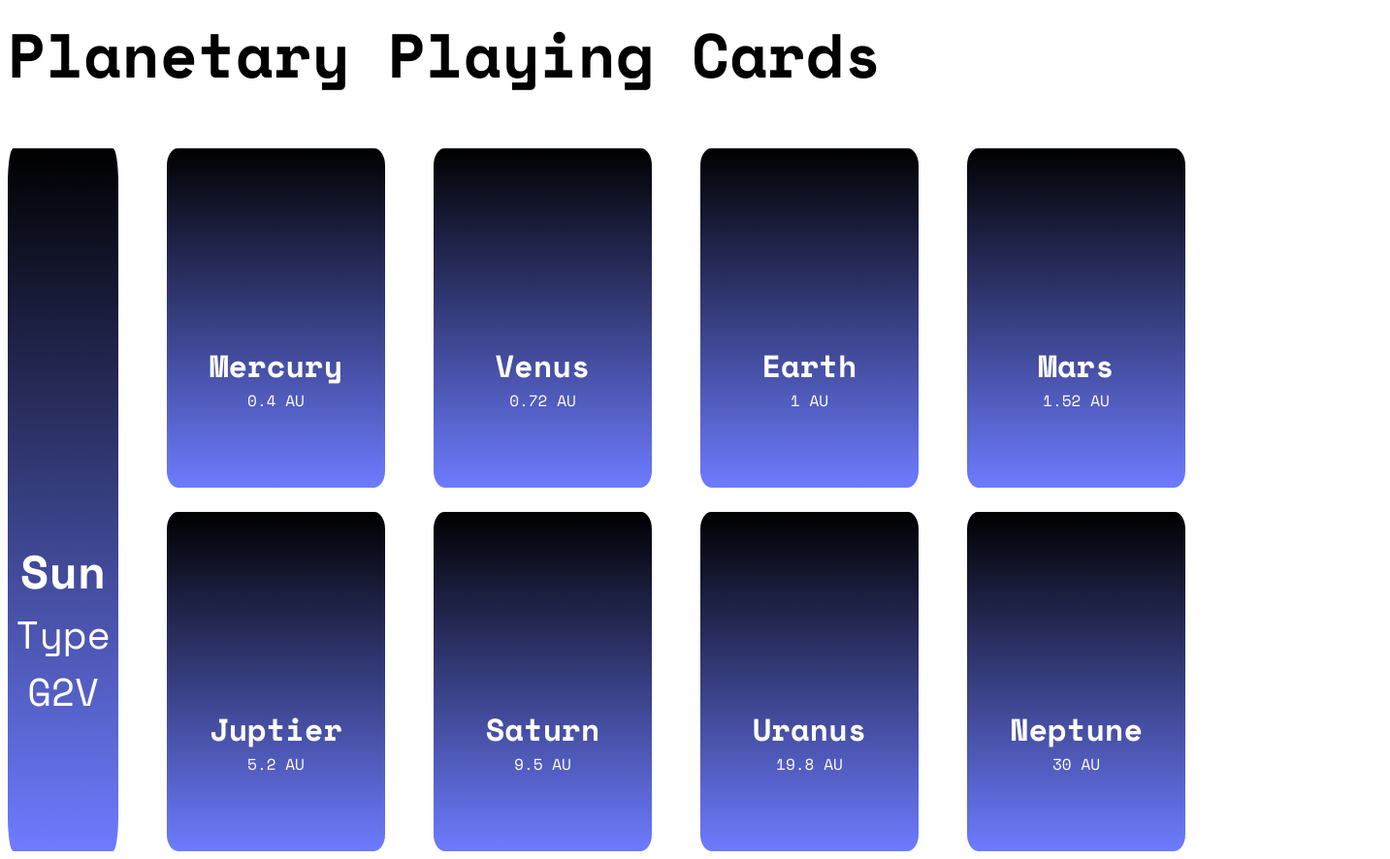
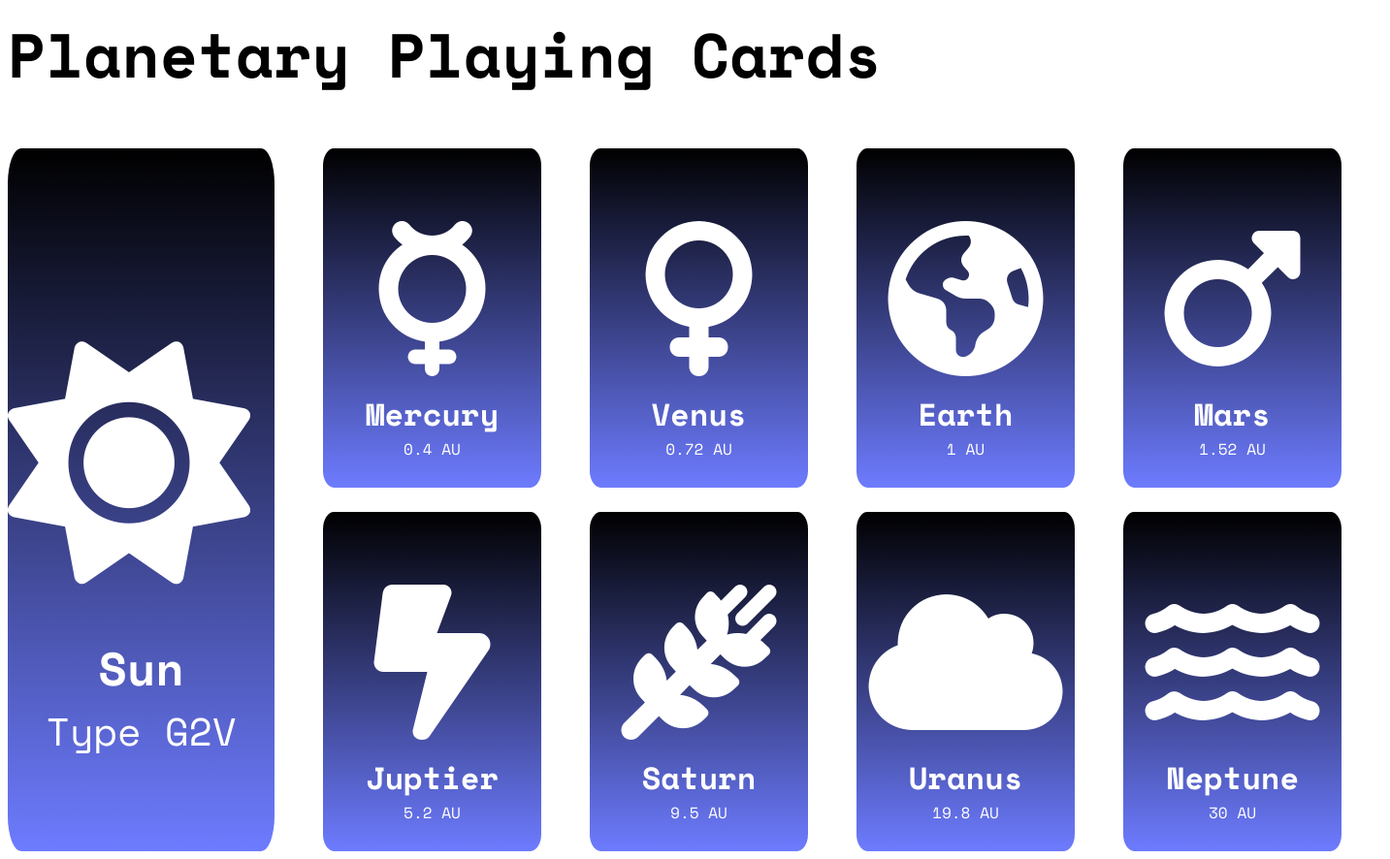
Before and after one commit to timmsale/Challenge-1-Planetary-Baseball-Cards, a plain HTML site: page index.html in a window 1280 px wide. Shown: the whole page at 97% size, 1433 px wide, since content can reach past the window. Drawn offline with nearby package versions, Linux system fonts and the light colour scheme; a web font is replaced by a local one.

Commit message:
added icons to cards

```diff
--- a/index.html
+++ b/index.html
@@ -6,12 +6,14 @@
     <meta http-equiv="X-UA-Compatible" content="ie=edge">
     <title>Challenge #1: Planetary Baseball Cards</title>
     <link rel="stylesheet" href="screen.css">
+    <link rel="stylesheet" href="https://cdnjs.cloudflare.com/ajax/libs/font-awesome/6.5.1/css/all.min.css">
   </head>
   <body>
 
     <h1>Planetary Playing Cards</h1>
     <div class="cards">
       <section class="sun">
+        <i class="fas fa-sun" style="font-size:250px;color:white;"></i>
         <h2>Sun</h2>
         <h3>Type G2V</h3>
       </section>
@@ -19,21 +21,26 @@
       <div class="planets">
         <div class="top">
           <section class="mercury">
+            <i class="fas fa-mercury fa-10x" style="color:white;"></i>
             <h2>Mercury</h2>
             <h3>0.4 AU</h3>
           </section>
 
           <section class="venus">
+            <i class="fas fa-venus fa-10x" style="color:white;"></i>
             <h2>Venus</h2>
             <h3>0.72 AU</h3>
           </section>
 
           <section class="earth">
+            <i class="fas fa-earth-americas fa-10x" style="color:white;"></i>
             <h2>Earth</h2>
             <h3>1 AU</h3>
           </section>
 
+
           <section class="mars">
+            <i class="fas fa-mars fa-10x" style="color:white;"></i>
             <h2>Mars</h2>
             <h3>1.52 AU</h3>
           </section>
@@ -41,21 +48,25 @@
 
         <div class="bottom">
           <section class="jupiter">
+            <i class="fas fa-bolt-lightning fa-10x" style="color:white;"></i>
             <h2>Juptier</h2>
             <h3>5.2 AU</h3>
           </section>
 
           <section class="saturn">
+            <i class="fas fa-wheat-awn fa-10x" style="color:white;"></i>
             <h2>Saturn</h2>
             <h3>9.5 AU</h3>
           </section>
 
           <section class="uranus">
+            <i class="fas fa-cloud fa-10x" style="color:white;"></i>
             <h2>Uranus</h2>
             <h3>19.8 AU</h3>
           </section>
 
           <section class="neptune">
+            <i class="fas fa-water fa-10x" style="color:white;"></i>
             <h2>Neptune</h2>
             <h3>30 AU</h3>
           </section>
--- a/screen.css
+++ b/screen.css
@@ -33,7 +33,7 @@ h1{
     font-weight: 700;
     font-size: 3em;
     margin: 0;
-    padding-top: 400px;
+    padding-top: 250px;
 }
 
 .sun h3{
@@ -42,11 +42,19 @@ h1{
     margin: 0;
 }
 
+.sun i{
+    position: relative;
+    top: 200px;
+    left: 50%;
+    transform: translateX(-50%);
+    padding-right: 25px;
+}
+
 .planets h2{
     font-weight: 700;
     font-size: 2em;
     margin: 0;
-    padding-top: 200px;
+    padding-top: 90px;
     color:white;
     text-align: center;
 }
@@ -57,6 +65,13 @@ h1{
     margin: 0;
     color: white;
     text-align: center;
+}
+
+.planets i{
+    position: relative;
+    top: 75px;
+    left: 50%;
+    transform: translateX(-50%);
 }
 
 .mercury{
@@ -83,6 +98,7 @@ h1{
     height: 350px;
     border-radius: 5%;
     margin-right: 50px;
+
 }
 
 .mars{
```
Also changed, not shown: icons/earth.svg (deleted), icons/jupiter.svg (deleted), icons/mars.svg (deleted), icons/mercury.svg (deleted), icons/neptune.svg (deleted), icons/saturn.svg (deleted), icons/sun.svg (deleted), icons/uranus.svg (deleted), icons/venus.svg (deleted).
